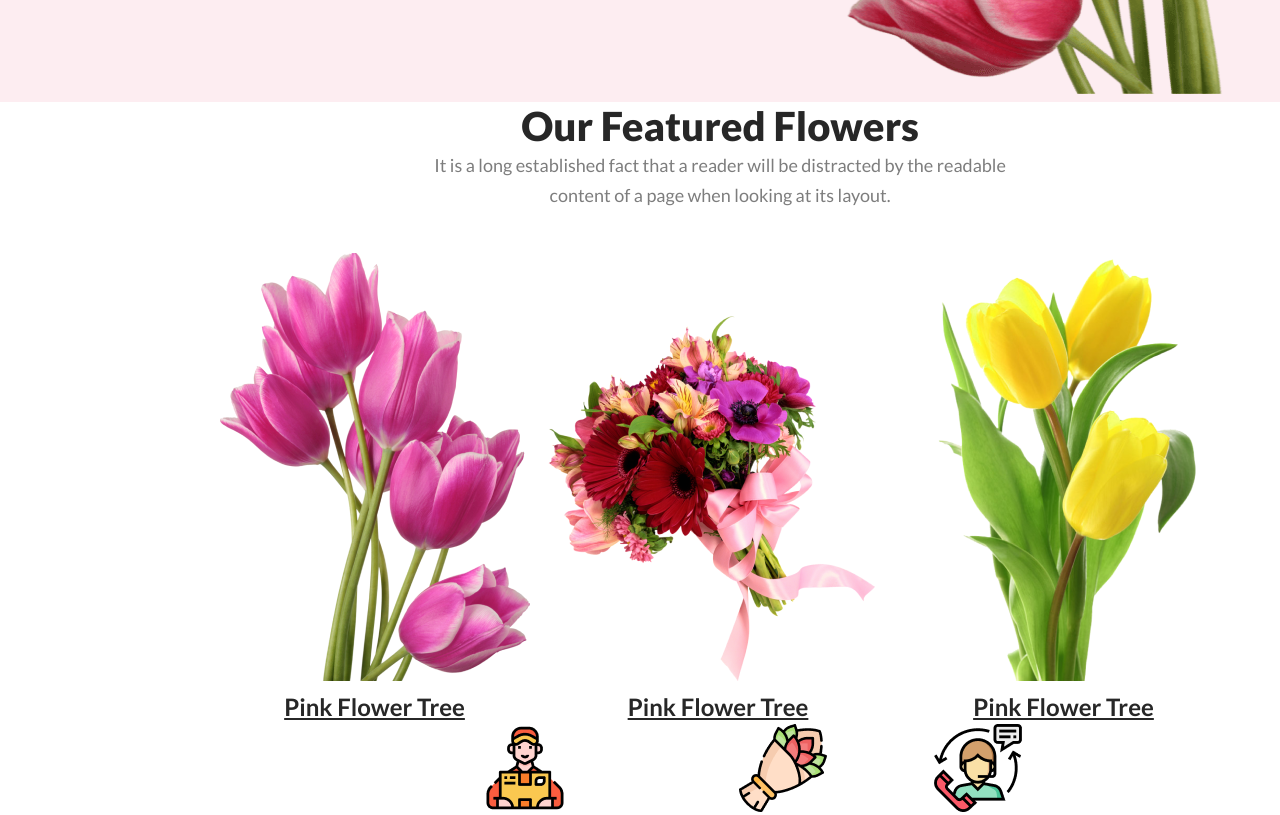
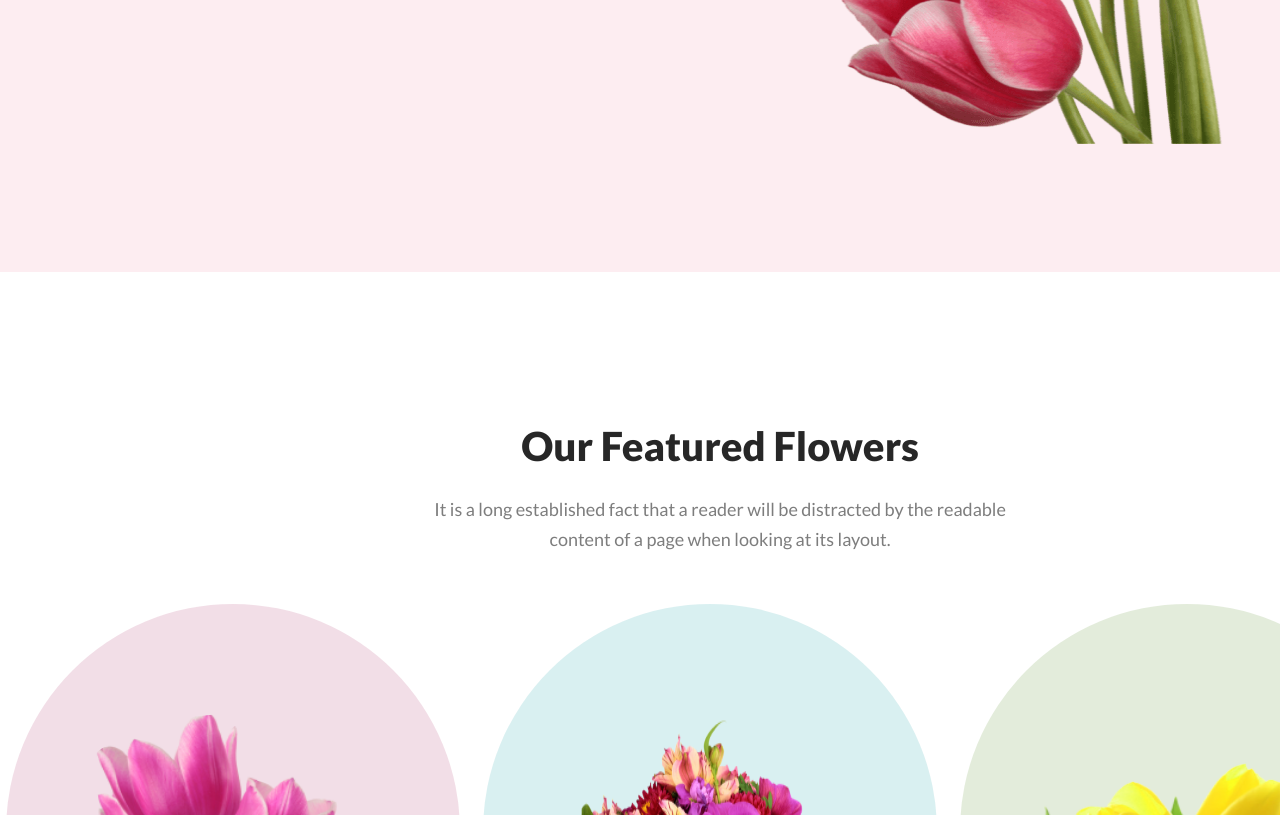
Before and after one commit to LancerAbir/Flower-Asset, a plain HTML site: page index.html in a window 1280 px wide. Shown: the part 706-1521 px from the top of the page. Drawn offline with Linux system fonts and the light colour scheme.

Commit message:
css almost done in the same way

```diff
--- a/css/style.css
+++ b/css/style.css
@@ -21,12 +21,27 @@ body {
 
 .sectionBG {
     background-color: rgba(229, 84, 115, 0.1);
+    padding-top: 50px;
+}
+
+.colorBG-one {
+    background-color: rgba(167, 33, 98, 0.15);
+    border-radius: 300px 300px 0px 0px;
+}
+.colorBG-two {
+    background-color: rgba(5, 151, 160, 0.15);
+    border-radius: 300px 300px 0px 0px;
+}
+.colorBG-three {
+    background-color: rgba(71, 125, 17, 0.15);
+    border-radius: 300px 300px 0px 0px;`
 }
 
 .section-container {
     width: 1440px;
     margin: 0 auto;
     text-align: center;
+    padding-bottom: 128px;
 }
 
 .inlineBlock {
@@ -39,6 +54,7 @@ h3.section-title {
     font-size: 40px;
     font-weight: 800;
     line-height: normal;
+    margin-bottom: 24px;
 }
 
 p.section-sub-title {
@@ -62,10 +78,15 @@ p.section-sub-title {
     margin-right: 100px;
 }
 
+.header-image {
+    display: flex;
+}
+
 .header-image img {
     width: 635px;
     height: 800px;
     flex-shrink: 0;
+    margin-bottom: 0;
 }
 
 .header-description .project-title {
@@ -101,7 +122,24 @@ button.section-btn {
     line-height: 35px; /* 145.833% */
     text-decoration-line: underline;
 }
+.featured-content {
+    margin-top: 150px;
+    margin-bottom: 50px;
+}
 
+.featured-tree img {
+    width: 370px;
+    display: grid;
+    height: 470px;
+    gap: 50%;
+    padding: 110px 42px 0 42px;
+    margin-right: 20px;
+}
+
+.featured-tree
+ p.featured-tree-title {
+    margin-top: 32px;
+}
 /* Delivery Section */
 
 /* Footer Section */
--- a/index.html
+++ b/index.html
@@ -49,15 +49,27 @@
                 </div>
                 <div class="featured-images">
                     <div class="featured-tree inlineBlock">
-                        <img src="/images/golapi.png" alt="Flower Tree List" />
+                        <img
+                            class="colorBG-one"
+                            src="/images/golapi.png"
+                            alt="Flower Tree List"
+                        />
                         <p class="featured-tree-title">Pink Flower Tree</p>
                     </div>
                     <div class="featured-tree inlineBlock">
-                        <img src="/images/onek.png" alt="Flower Tree List" />
+                        <img
+                            class="colorBG-two"
+                            src="/images/onek.png"
+                            alt="Flower Tree List"
+                        />
                         <p class="featured-tree-title">Pink Flower Tree</p>
                     </div>
                     <div class="featured-tree inlineBlock">
-                        <img src="/images/holud.png" alt="Flower Tree List" />
+                        <img
+                            class="colorBG-three"
+                            src="/images/holud.png"
+                            alt="Flower Tree List"
+                        />
                         <p class="featured-tree-title">Pink Flower Tree</p>
                     </div>
                 </div>
```
